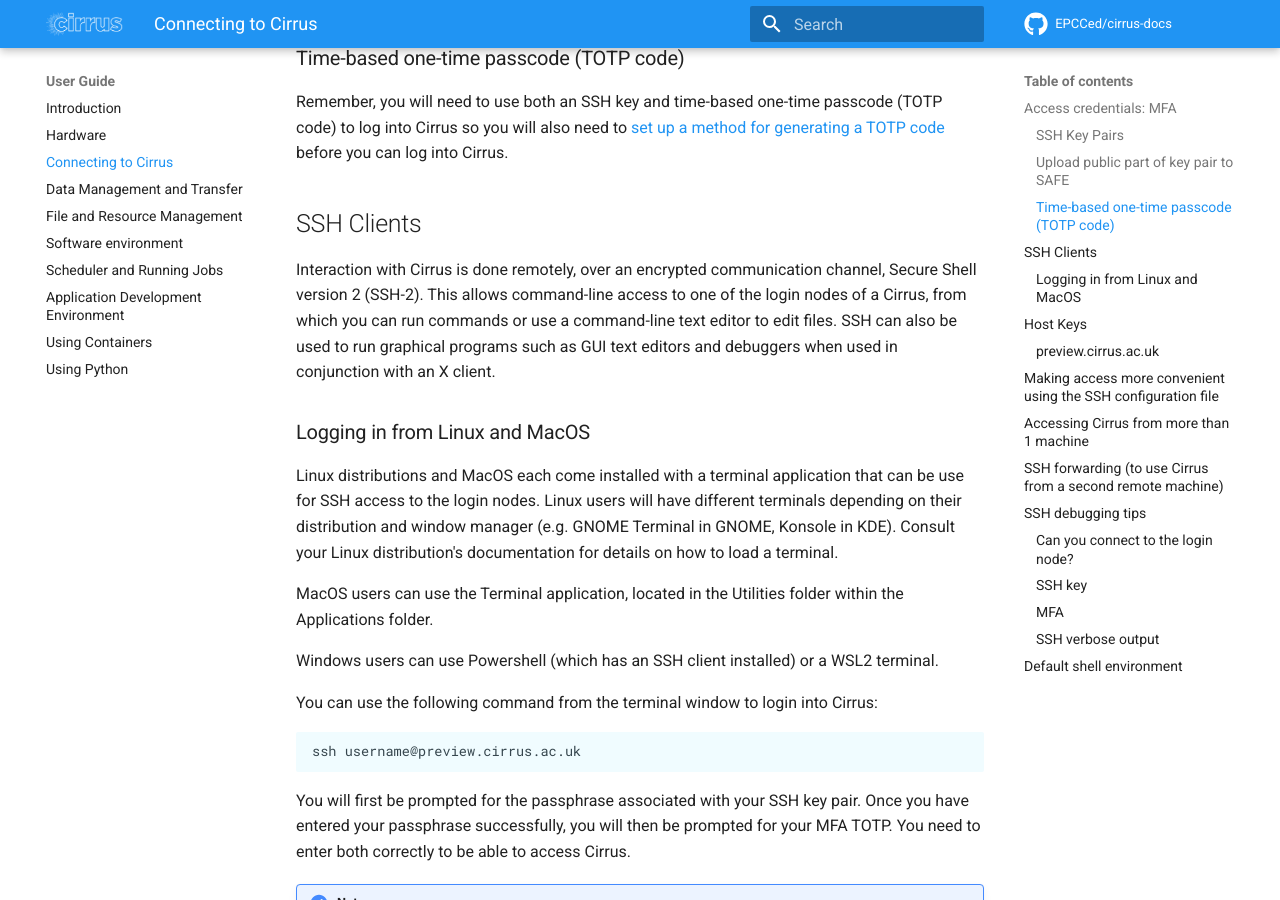
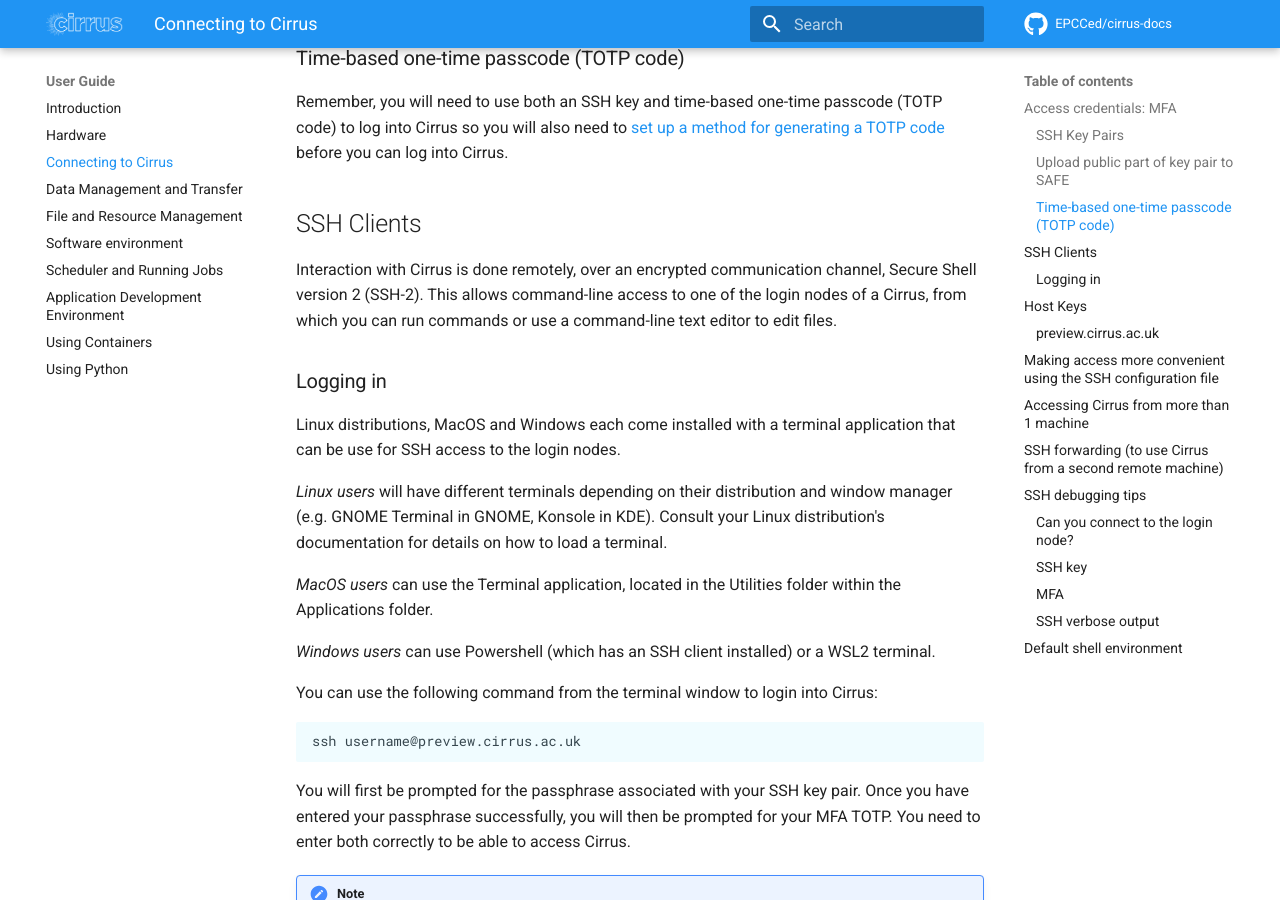
Before and after one commit to EPCCed/cirrus-docs, an MkDocs documentation site: the page built from docs/user-guide/connecting.md, in a window 1280 px wide and 900 px high, scrolled down 1965 px. Built offline with MkDocs 1.6.1 and Material for MkDocs 9.7.7, drawn with Linux system fonts in a browser that asks for light colours; comment, search, counter and statistics services are not loaded.

Commit message:
Fixes typos

```diff
--- a/docs/user-guide/connecting.md
+++ b/docs/user-guide/connecting.md
@@ -122,22 +122,21 @@ Interaction with Cirrus is done remotely, over an encrypted
 communication channel, Secure Shell version 2 (SSH-2). This allows
 command-line access to one of the login nodes of a Cirrus, from which
 you can run commands or use a command-line text editor to edit files.
-SSH can also be used to run graphical programs such as GUI text editors
-and debuggers when used in conjunction with an X client.
 
-### Logging in from Linux and MacOS
+### Logging in
 
-Linux distributions and MacOS each come installed with a terminal
-application that can be use for SSH access to the login nodes. Linux
-users will have different terminals depending on their distribution and
+Linux distributions, MacOS and Windows each come installed with a terminal
+application that can be use for SSH access to the login nodes.
+
+*Linux users* will have different terminals depending on their distribution and
 window manager (e.g. GNOME Terminal in GNOME, Konsole in KDE). Consult
 your Linux distribution's documentation for details on how to load a
 terminal.
 
-MacOS users can use the Terminal application, located in the Utilities
+*MacOS users* can use the Terminal application, located in the Utilities
 folder within the Applications folder.
 
-Windows users can use Powershell (which has an SSH client installed)
+*Windows users* can use Powershell (which has an SSH client installed)
 or a WSL2 terminal.
 
 You can use the following command from the terminal window to login into
```
